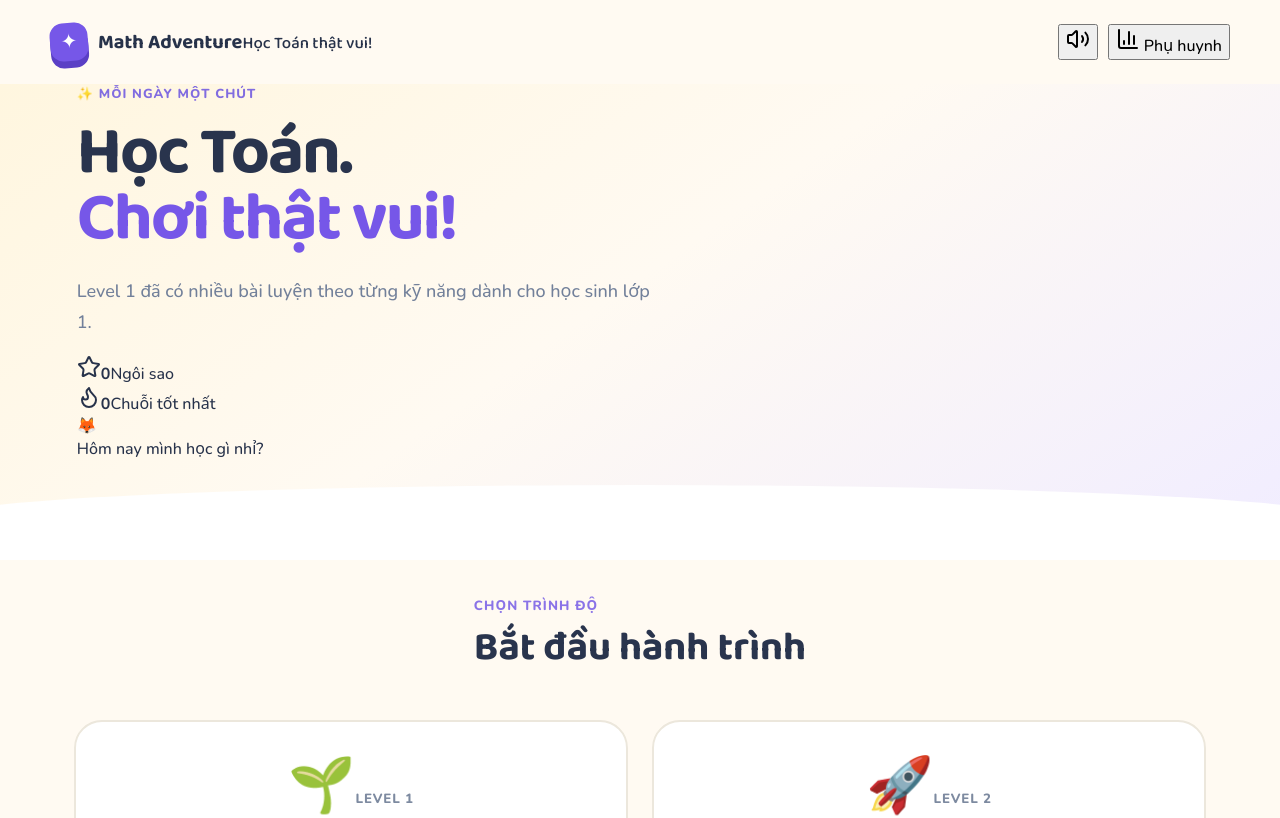
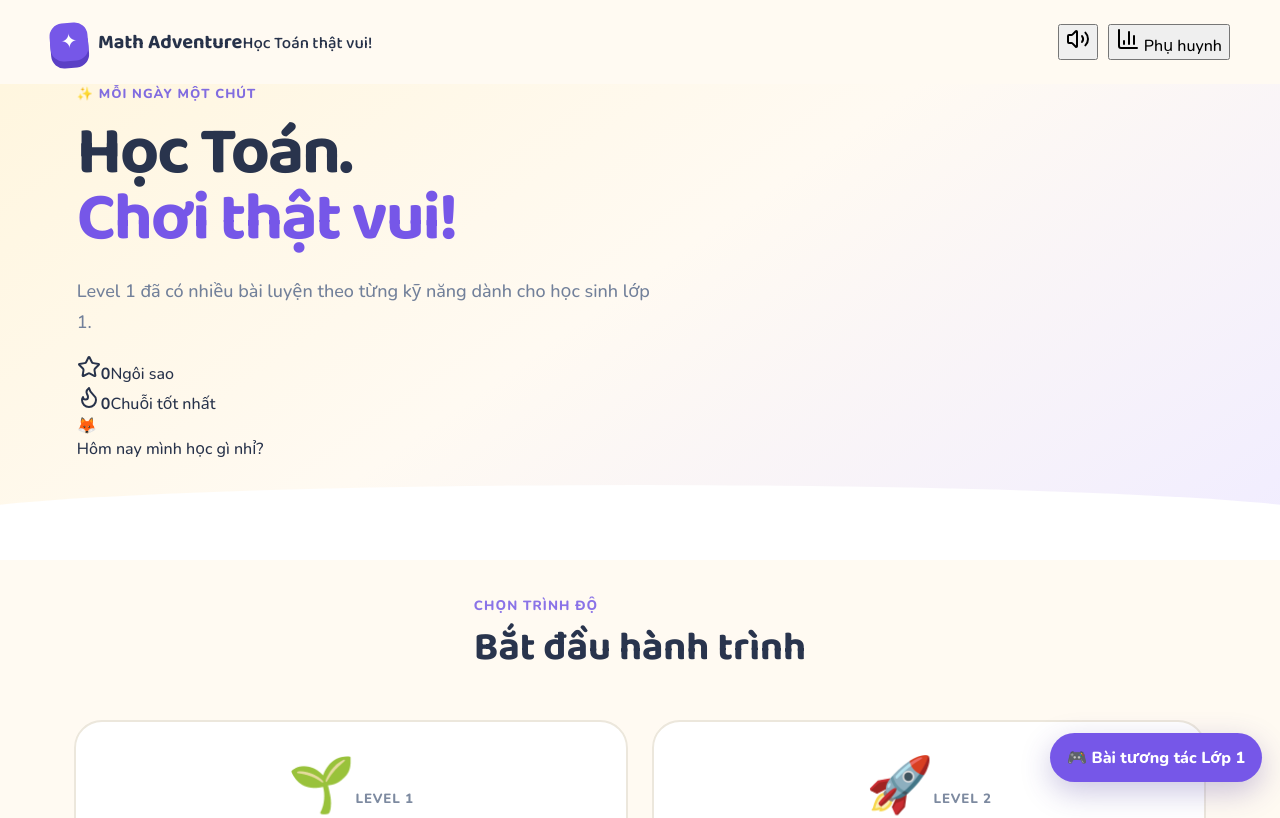
Before and after one commit to forlanguage/simple-math-for-kid, a React (Vite) app: page / in a window 1280 px wide. Shown: the top 818 px of the page. Built offline with nearby package versions, Linux system fonts and the light colour scheme.

Commit message:
Connect Grade 1 interactive games

```diff
--- a/src/main.jsx
+++ b/src/main.jsx
@@ -1,12 +1,20 @@
-import React from 'react'
+import React, { useState } from 'react'
 import ReactDOM from 'react-dom/client'
 import App from './App.jsx'
+import Level1Games from './Level1Games.jsx'
 import './styles.css'
 import './learning.css'
 import './interactive.css'
+import './level1-games.css'
+
+function Root(){
+  const [games,setGames]=useState(false)
+  if(games) return <Level1Games onBack={()=>setGames(false)}/>
+  return <div className="interactive-root"><App/><button className="interactive-launch" onClick={()=>setGames(true)}>🎮 Bài tương tác Lớp 1</button></div>
+}
 
 ReactDOM.createRoot(document.getElementById('root')).render(
   <React.StrictMode>
-    <App />
+    <Root />
   </React.StrictMode>,
 )
```
